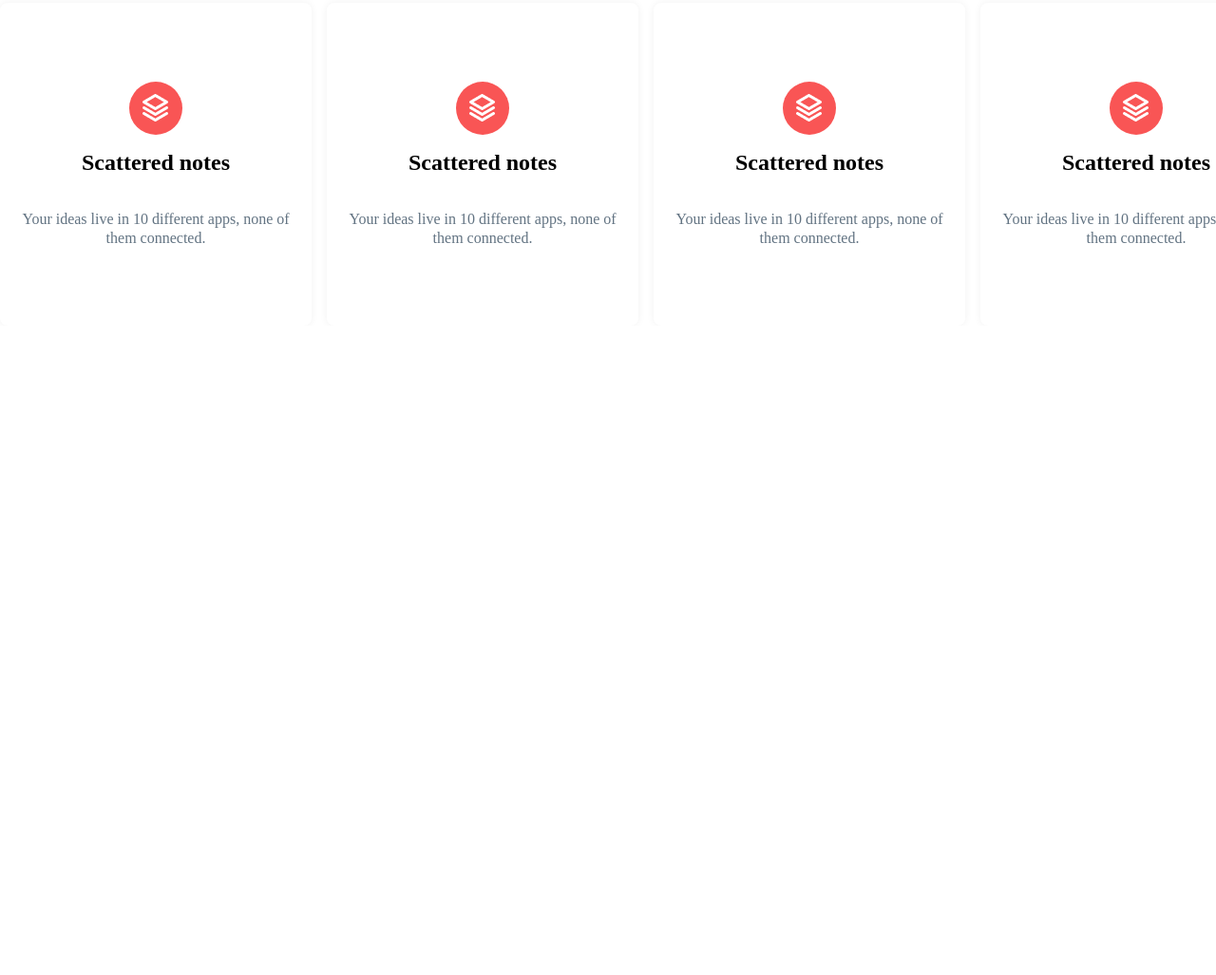
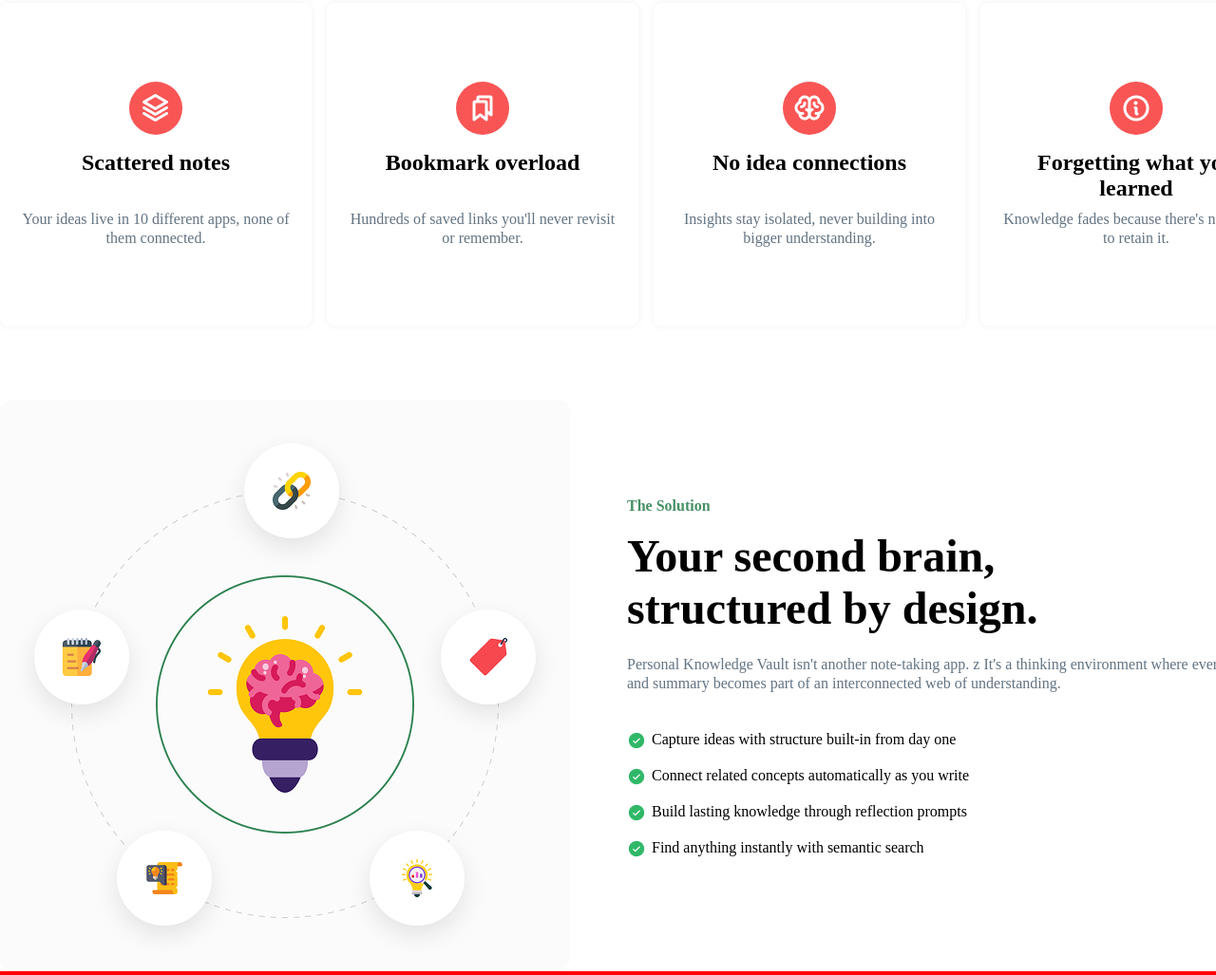
Before and after one commit to kawserali-64/my-first-assignment-, a plain HTML site: page index.html in a window 1280 px wide. Shown: the part 1106-2133 px from the top of the page at 95% size. Before the commit the page ends 1449 px from the top, so only its background shows below. Drawn offline with Linux system fonts and the light colour scheme.

Commit message:
banner add

```diff
--- a/index.html
+++ b/index.html
@@ -54,6 +54,7 @@
             </div>
 
           </section>
+
            <section>
             <div class="card">
                 <div class="fast-card">
@@ -65,25 +66,51 @@
                 </div>
                 <div class="fast-card">
                 <div class="card-icon">
-                <img src="./assets/Vector.png" alt="">
+                <img src="./assets/Bookmarks.png" alt="">
                 </div>
-                <h1>Scattered notes</h1>
-                <p>Your ideas live in 10 different apps, none of them connected.</p>
+                <h1>Bookmark overload</h1>
+                <p>Hundreds of saved links you'll never revisit or remember.</p>
                 </div>
                 <div class="fast-card">
                 <div class="card-icon">
-                <img src="./assets/Vector.png" alt="">
+                <img src="./assets/Brain.png" alt="">
                 </div>
-                <h1>Scattered notes</h1>
-                <p>Your ideas live in 10 different apps, none of them connected.</p>
+                <h1>No idea connections</h1>
+                <p>Insights stay isolated, never building into bigger understanding.</p>
                 </div>
                 <div class="fast-card">
                 <div class="card-icon">
-                <img src="./assets/Vector.png" alt="">
+                <img src="./assets/Info.png" alt="">
                 </div>
-                <h1>Scattered notes</h1>
-                <p>Your ideas live in 10 different apps, none of them connected.</p>
+                <h1>Forgetting what you learned</h1>
+                <p>Knowledge fades because there's no system to retain it.</p>
                 </div>
+
+            </div>
+           </section>
+
+           <section>
+        <div class="banner">
+            <div>
+                <img src="./assets/knowledge.png" alt="">
+            </div>
+            <div class="banner-contain">
+                <h5>The Solution</h5>
+                <h1>Your second brain, <br>
+                structured by design.</h1>
+                <p>Personal Knowledge Vault isn't another note-taking app. z It's a thinking environment where every note, link, and summary becomes part of an interconnected web of understanding.</p>
+
+            <div class="banner-text"><img src="./assets/CheckCircle.png" alt=""> Capture ideas with structure built-in from day one</div>
+            <div class="banner-text"><img src="./assets/CheckCircle.png" alt=""> Connect related concepts automatically as you write</div>
+            <div class="banner-text"><img src="./assets/CheckCircle.png" alt=""> Build lasting knowledge through reflection prompts</div>
+            <div class="banner-text"><img src="./assets/CheckCircle.png" alt=""> Find anything instantly with semantic search</div>
+            </div>
+
+        </div>
+           </section>
+
+           <section>
+            <div class="last-main">
 
             </div>
            </section>
--- a/style/style.css
+++ b/style/style.css
@@ -145,6 +145,7 @@
     margin: 0 auto;
     gap: 16px;
     margin-top: 44px;
+    margin-bottom: 120px;
 
 }
 .card-icon{
@@ -173,3 +174,59 @@
     line-height: 20px;
     color:rgba(98, 115, 130, 1);
 }
+
+
+/* banner */
+.banner{
+    display: flex;
+    width: 1360px;
+    height: 600px;
+    justify-content: center;
+    text-align: left;
+    align-items: center;
+    margin: auto;
+    gap: 60px;
+
+}
+
+.banner-contain{
+    width: 700;
+    height: 396;
+}
+.banner-contain h5{
+    color: rgb(70, 145, 101, 1);
+    text-align: left;
+    font-size: 16px;
+    margin-bottom: 16px;
+}
+.banner-contain h1{
+width: 700px;
+height: 116px;
+font-size: 48px;
+font-style: bold;
+text-align: left;
+}
+.banner-contain p {
+     margin-top:16px;
+    font-size: 16px;
+    font-weight: 400;
+    line-height: 20px;
+    color:rgba(98, 115, 130, 1);
+    margin-bottom: 40px;
+}
+.banner img{
+    border-radius: 12px;
+}
+.banner-text{
+    margin-bottom:18px ;
+    display: flex;
+    gap: 6px;
+    font-weight: 500;
+    text-align: left;
+
+}
+
+.last-main{
+    border: 2px solid red;
+
+}
```
